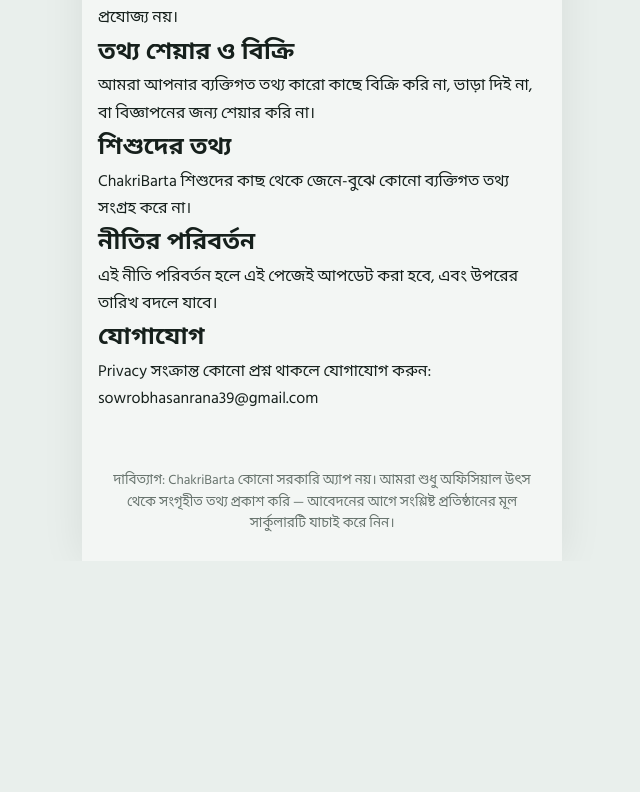
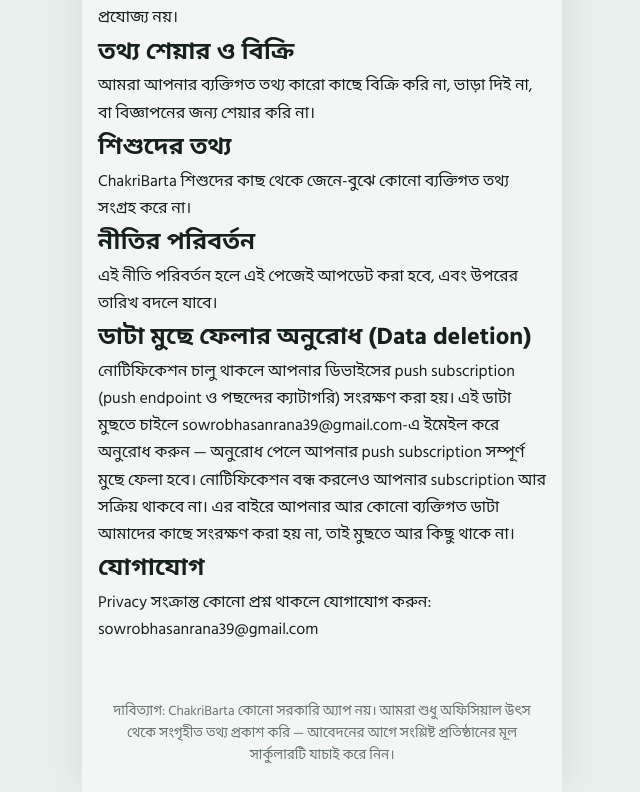
Before and after one commit to sowrobrana1/chakribarta, a Next.js app: page /privacy in a window 1280 px wide. Shown: the part 781-1573 px from the top of the page, without its empty margins (318-958 px from the left). Before the commit the page ends 1342 px from the top, so only its background shows below. Built offline with nearby package versions, Linux system fonts and the light colour scheme.

Commit message:
Add data deletion request section to privacy policy

```diff
--- a/app/privacy/page.tsx
+++ b/app/privacy/page.tsx
@@ -61,6 +61,16 @@
         এই নীতি পরিবর্তন হলে এই পেজেই আপডেট করা হবে, এবং উপরের তারিখ বদলে যাবে।
       </p>
 
+      <h2>ডাটা মুছে ফেলার অনুরোধ (Data deletion)</h2>
+      <p>
+        নোটিফিকেশন চালু থাকলে আপনার ডিভাইসের push subscription (push endpoint
+        ও পছন্দের ক্যাটাগরি) সংরক্ষণ করা হয়। এই ডাটা মুছতে চাইলে
+        sowrobhasanrana39@gmail.com-এ ইমেইল করে অনুরোধ করুন — অনুরোধ পেলে
+        আপনার push subscription সম্পূর্ণ মুছে ফেলা হবে। নোটিফিকেশন বন্ধ
+        করলেও আপনার subscription আর সক্রিয় থাকবে না। এর বাইরে আপনার আর কোনো
+        ব্যক্তিগত ডাটা আমাদের কাছে সংরক্ষণ করা হয় না, তাই মুছতে আর কিছু থাকে না।
+      </p>
+
       <h2>যোগাযোগ</h2>
       <p>
         Privacy সংক্রান্ত কোনো প্রশ্ন থাকলে যোগাযোগ করুন: sowrobhasanrana39@gmail.com
```
